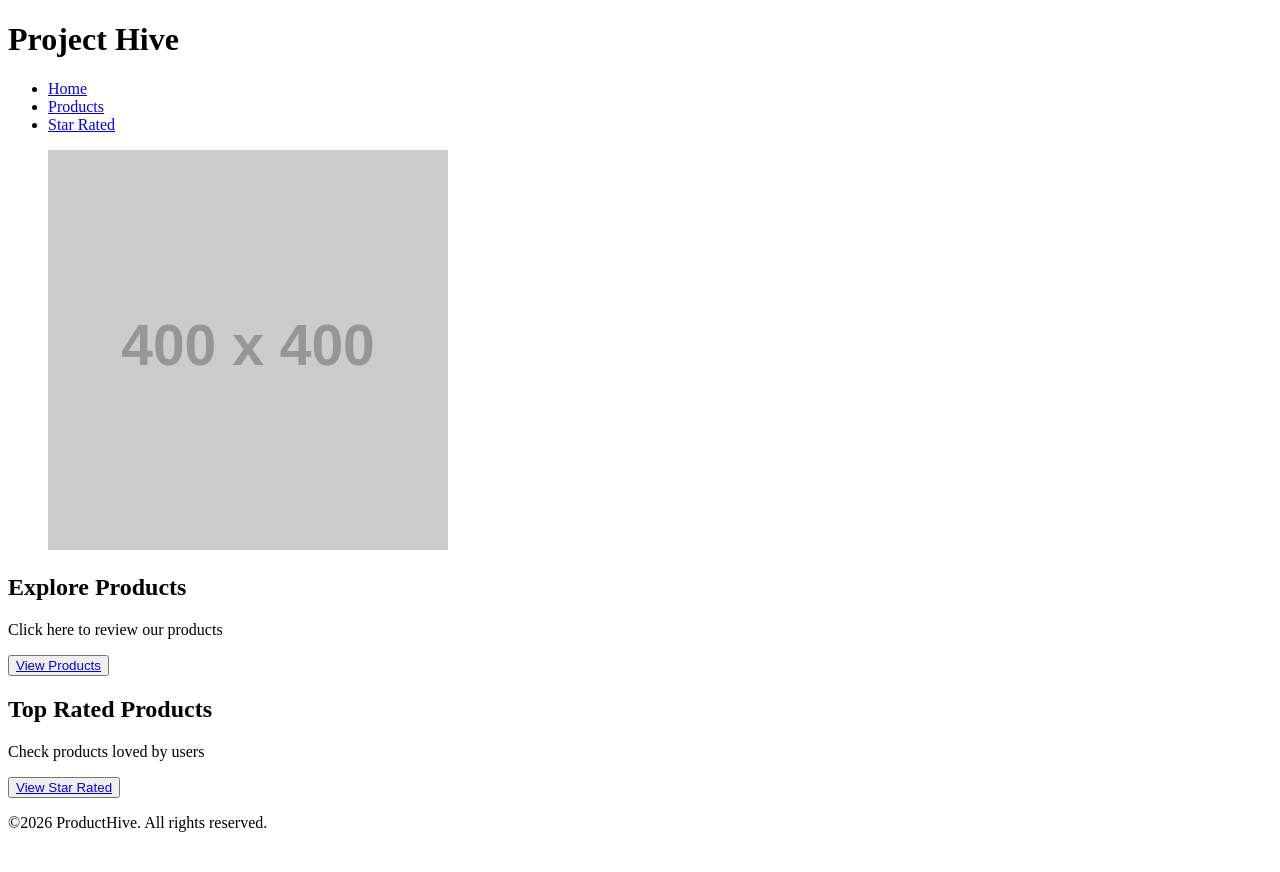
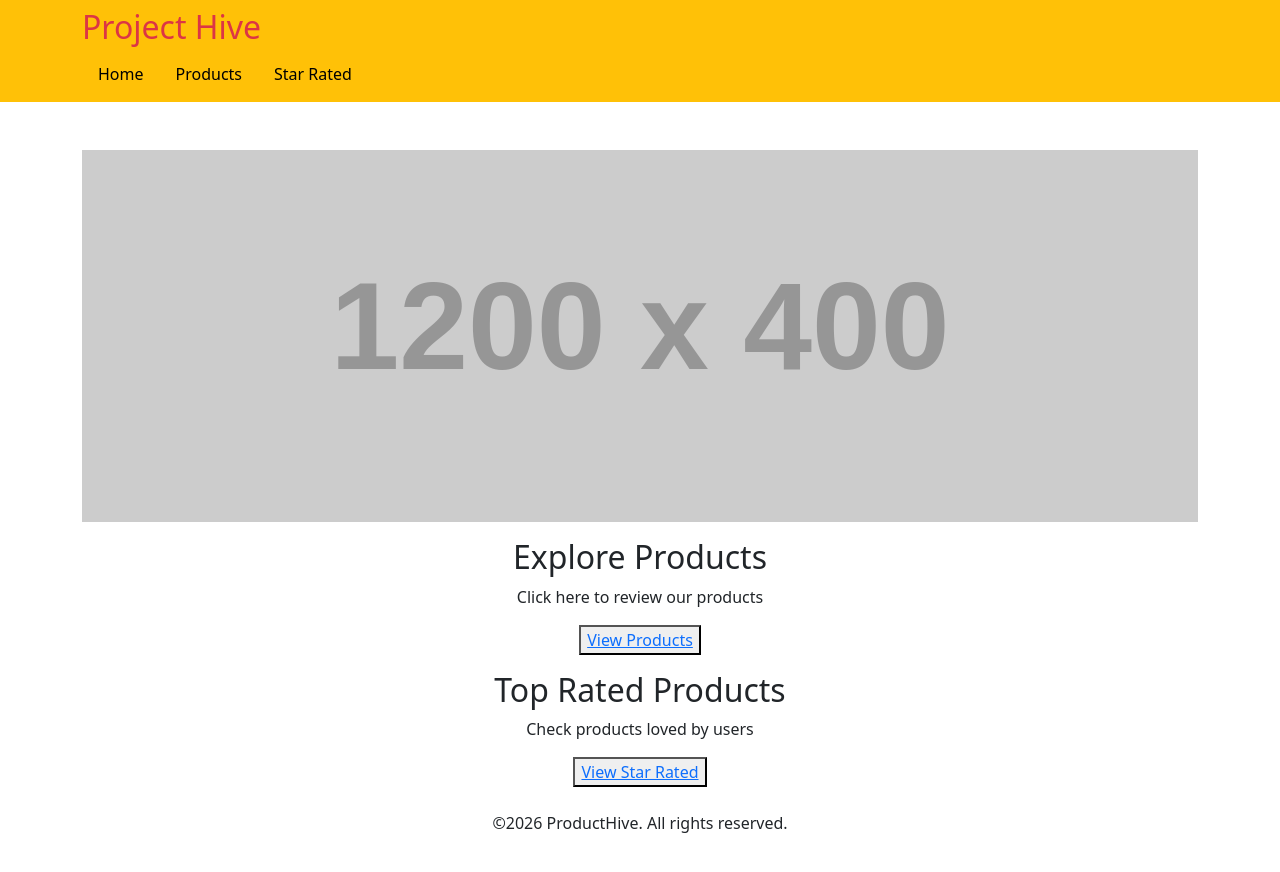
Before and after one commit to bhaveshcodm2706-venom/Product-Hive, a website: page index.html in a window 1280 px wide. Before the commit the page ends 848 px from the top, so only its background shows below. Drawn offline with nearby package versions, Linux system fonts and the light colour scheme; placeholder pictures from the web are drawn by us.

```diff
--- a/index.html
+++ b/index.html
@@ -4,38 +4,42 @@
   <meta charset="UTF-8">
   <meta name="viewport" content="width=device-width, initial-scale=1.0">
   <title>Product Hive</title>
+  <link href="https://cdn.jsdelivr.net/npm/bootstrap@5.3.8/dist/css/bootstrap.min.css" rel="stylesheet" integrity="sha384-sRIl4kxILFvY47J16cr9ZwB07vP4J8+LH7qKQnuqkuIAvNWLzeN8tE5YBujZqJLB" crossorigin="anonymous">
 </head>
 <body>
-  <header>
-    <h1>Project Hive</h1>
+  <header class="p-2 bg-warning text-danger">
+    <div class="container">
+    <h1 class="h2">Project Hive</h1>
     <nav>
-      <ul>
-        <li><a href="index.html">Home</a></li>
-        <li><a href="products.html">Products</a></li>
-        <li><a href="star-rated.html">Star Rated</a></li>
+      <ul class="nav">
+        <li class="nav-item"><a class="nav-link text-black" href="index.html">Home</a></li>
+        <li class="nav-item"><a class="nav-link text-black" href="products.html">Products</a></li>
+        <li class="nav-item"><a class="nav-link text-black" href="star-rated.html">Star Rated</a></li>
       </ul>
     </nav>
+  </div>
   </header>
-  <main>
 
-  <section>
+  <main class="container mt-5">
+
+  <section class="text-center">
     <figure>
-    <img src="https://placehold.co/400x400?text=Hello+My Poject-1"/>
+    <img class="img-fluid " src="https://placehold.co/1200x400?text=Hello+My Poject-1"/>
 
   </figure>
   </section>
-  <section>
+  <section class="text-center mt-3">
     <h2>Explore Products</h2>
     <p>Click here to review our products</p>
     <button><a href="products.html">View Products</a></button>
   </section>
-  <section>
+  <section class="text-center mt-3">
     <h2>Top Rated Products</h2>
     <p>Check products loved by users</p>
   <button> <a href="star-rated.html">View Star Rated</a></button>
   </section>
 </main>
-<footer>
+<footer class="text-center p-4">
   <p>
     &copy;2026 ProductHive. All rights reserved.
   </p>
```
Also changed, not shown: details.html (+17 -7 lines), products.html (+19 -15 lines), star-rated.html (+29 -12 lines).
